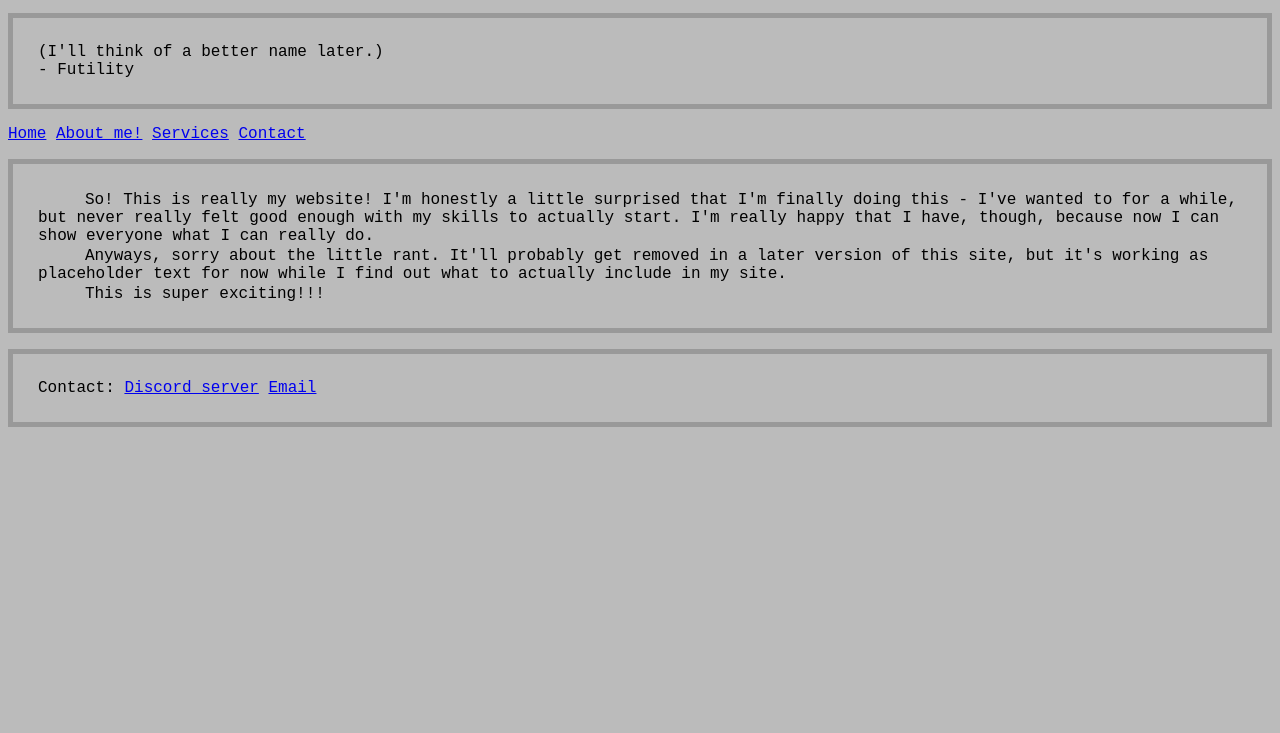
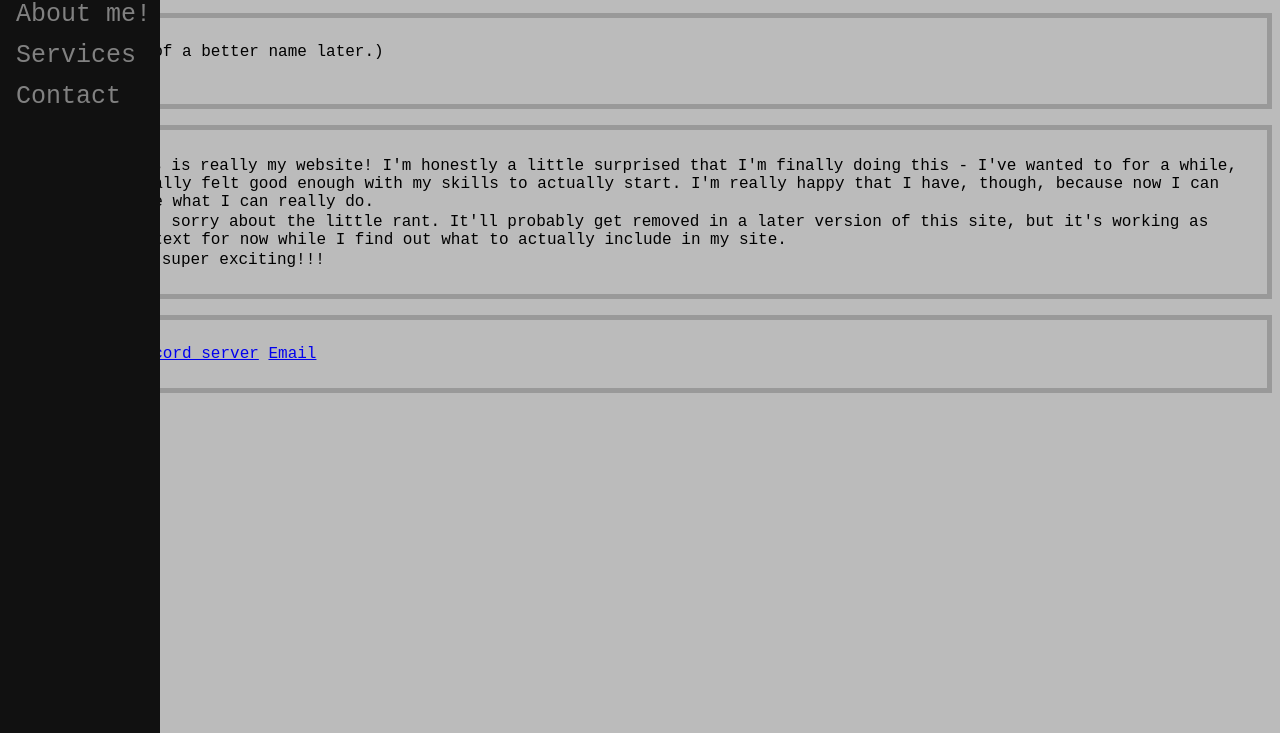
Before and after one commit to Fufutility/futility, a plain HTML site: page index.html in a window 1280 px wide. Shown: the part 67-800 px from the top of the page. Drawn offline with Linux system fonts and the light colour scheme.

Commit message:
Update styles.css

```diff
--- a/styles.css
+++ b/styles.css
@@ -12,3 +12,42 @@
 .title {
 	color: #5C6AC4;
 }
+
+/* The sidebar menu */
+.sidenav {
+  height: 100%; /* Full-height: remove this if you want "auto" height */
+  width: 160px; /* Set the width of the sidebar */
+  position: fixed; /* Fixed Sidebar (stay in place on scroll) */
+  z-index: 1; /* Stay on top */
+  top: 0; /* Stay at the top */
+  left: 0;
+  background-color: #111; /* Black */
+  overflow-x: hidden; /* Disable horizontal scroll */
+  padding-top: 20px;
+}
+
+/* The navigation menu links */
+.sidenav a {
+  padding: 6px 8px 6px 16px;
+  text-decoration: none;
+  font-size: 25px;
+  color: #818181;
+  display: block;
+}
+
+/* When you mouse over the navigation links, change their color */
+.sidenav a:hover {
+  color: #f1f1f1;
+}
+
+/* Style page content */
+.main {
+  margin-left: 160px; /* Same as the width of the sidebar */
+  padding: 0px 10px;
+}
+
+/* On smaller screens, where height is less than 450px, change the style of the sidebar (less padding and a smaller font size) */
+@media screen and (max-height: 450px) {
+  .sidenav {padding-top: 15px;}
+  .sidenav a {font-size: 18px;}
+}
```
